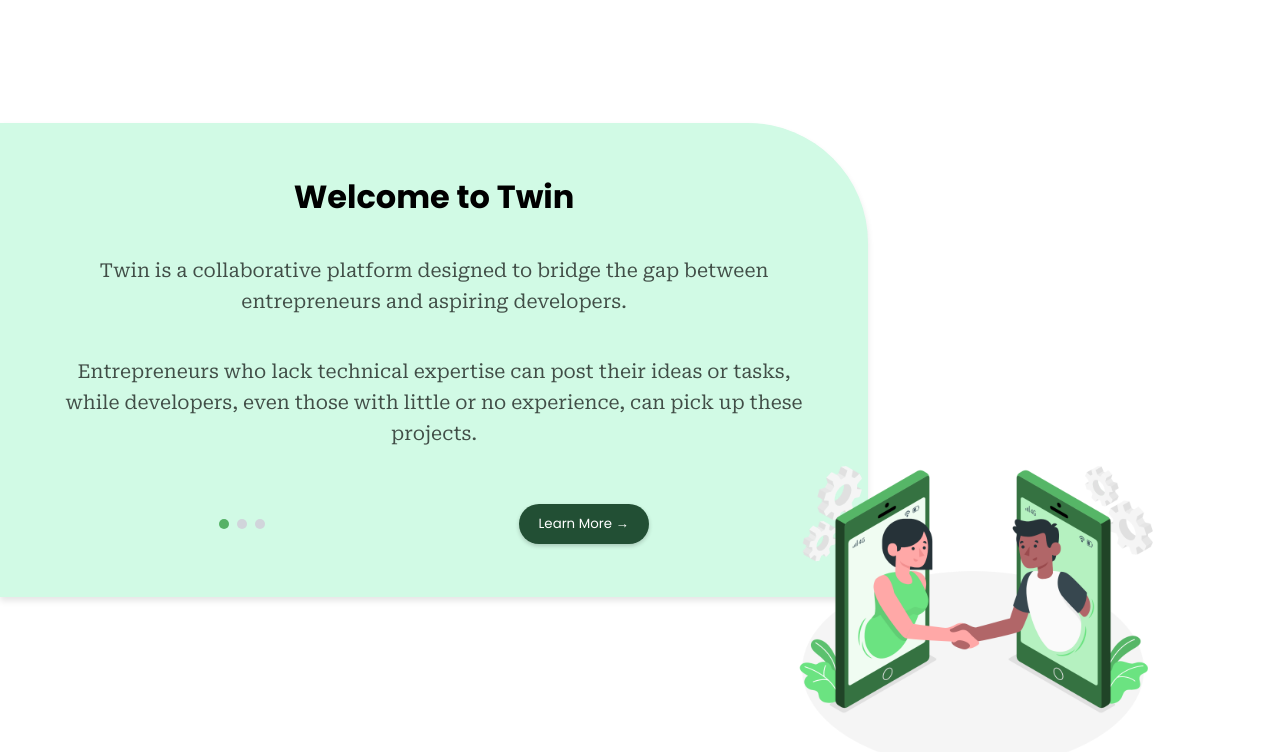
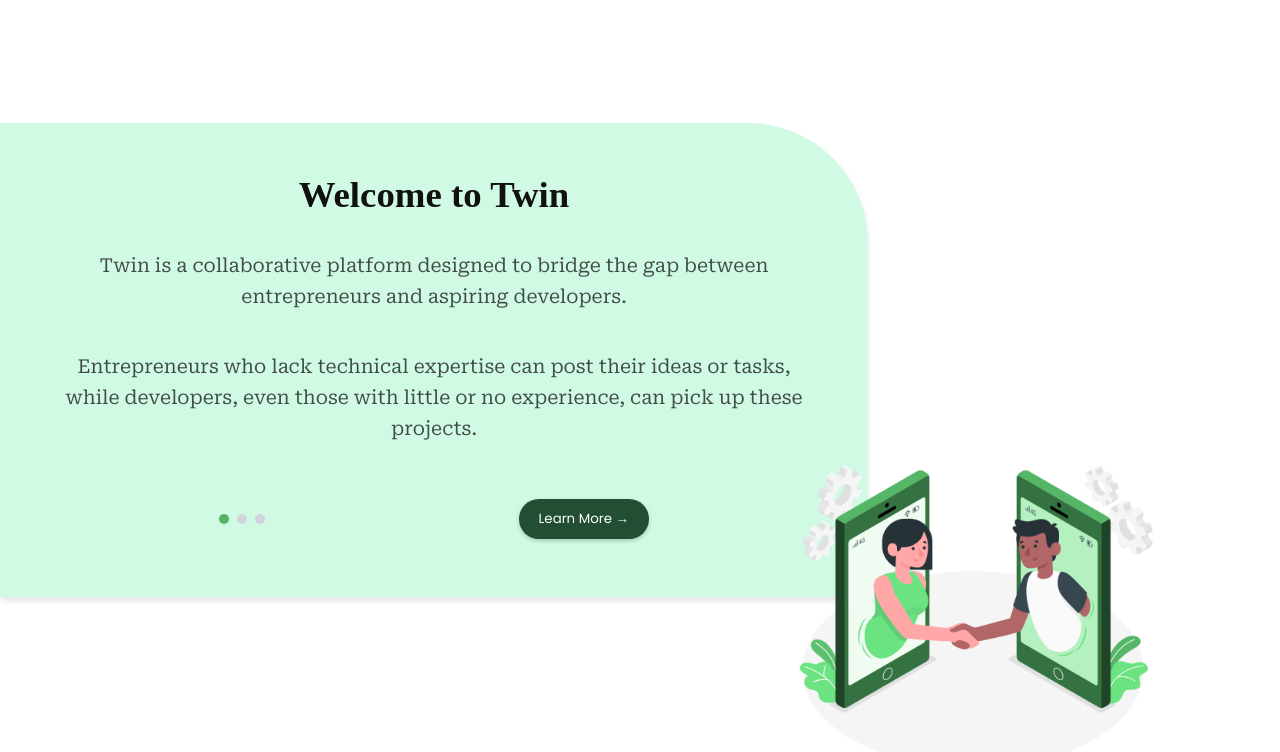
Before and after one commit to abdelfatah150/Twin, a React (Vite) app: page / in a window 1280 px wide. Shown: the top 752 px of the page. Built offline with nearby package versions, Linux system fonts and the light colour scheme.

Commit message:
minor changes in onboarding and api calls

```diff
--- a/src/pages/EntrepreneurSignup.tsx
+++ b/src/pages/EntrepreneurSignup.tsx
@@ -82,7 +82,7 @@ const EntrepreneurSignup: React.FC<EntrepreneurSignupProps> = ({ step, setStep }
           DeveloperSkills: [],
         };
 
-        const response = await fetch("https://localhost:7169/api/Auth/Register", {
+        const response = await fetch("http://localhost:7169/api/Auth/Register", {
           method: "POST",
           headers: { "Content-Type": "application/json" },
           body: JSON.stringify(payload),
--- a/src/styles/OnBoarding.css
+++ b/src/styles/OnBoarding.css
@@ -61,7 +61,7 @@
 
 
 
-  .title {
+  .onboarding-title {
     font-family:'Konkhmer Sleokchher';
     font-size: 2.3rem;
     font-weight: bold;
```
